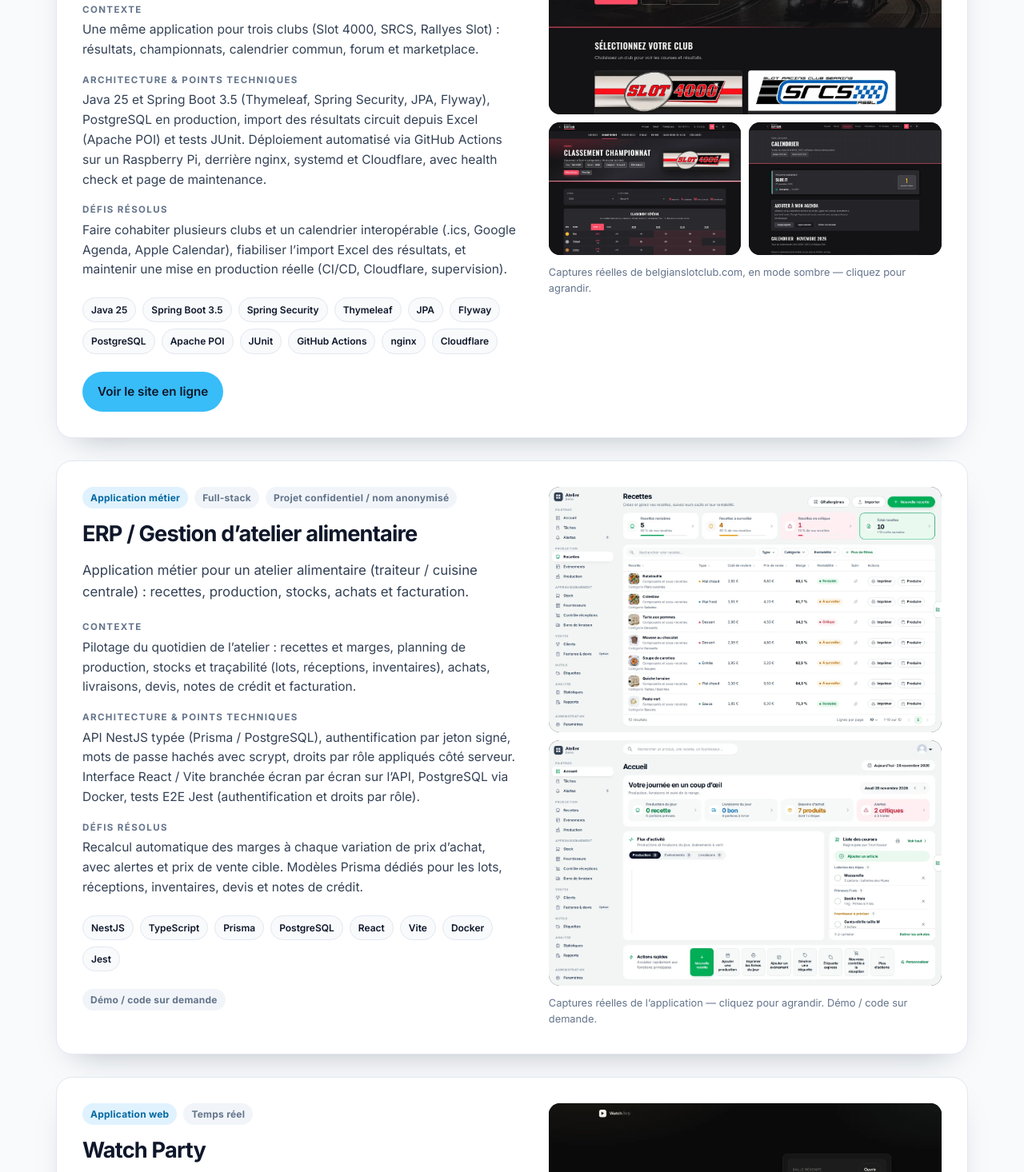
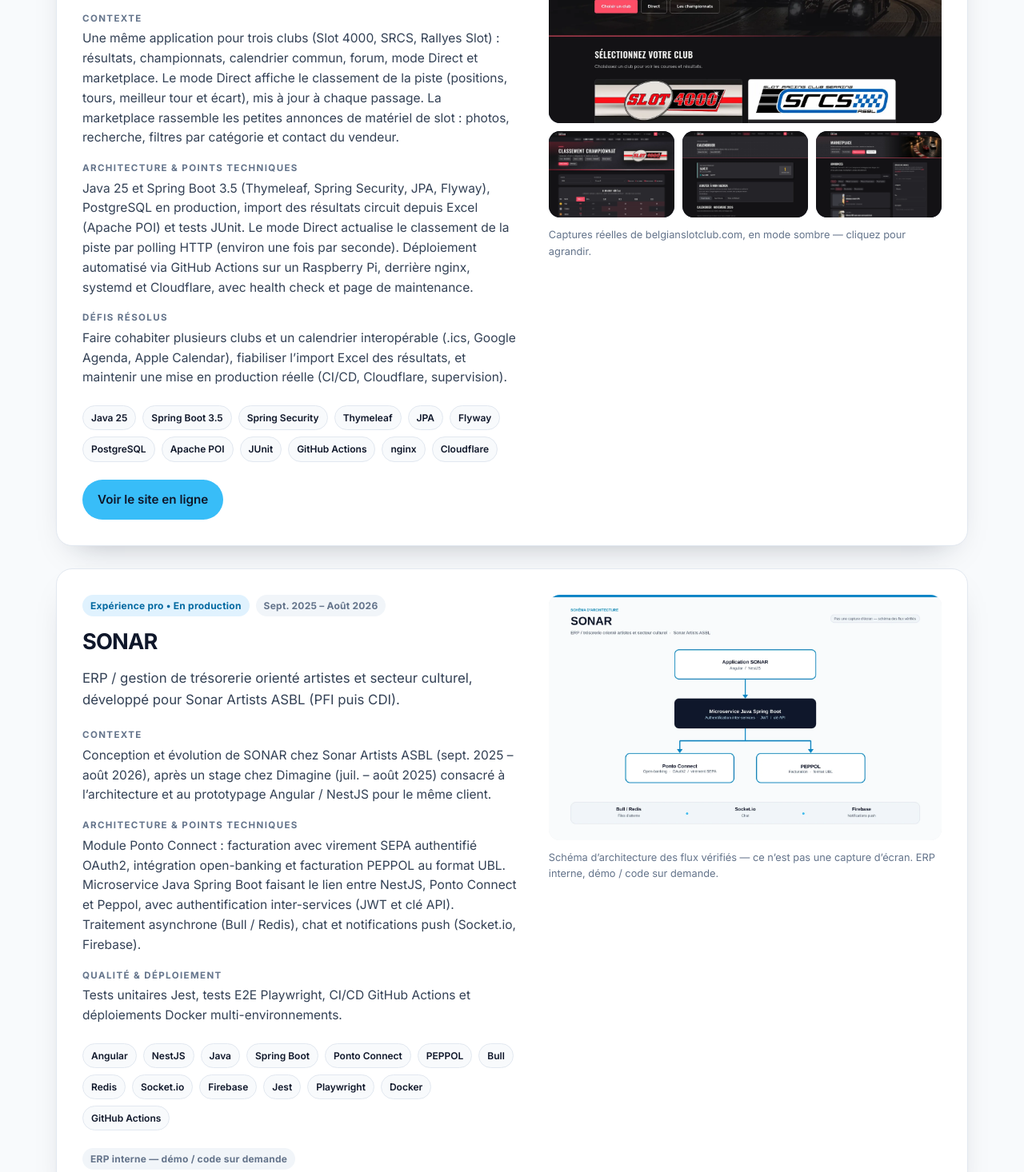
Before and after one commit to Thibaut-sudo/Thibaut-sudo.github.io, a plain HTML site: page index.html in a window 1280 px wide. Shown: the part 1006-2472 px from the top of the page at 80% size. Drawn offline with Linux system fonts and the light colour scheme.

Commit message:
Ajouter mode Direct et marketplace à BSC + carte SONAR en 2e position
- Belgian Slot Club : ajout du mode Direct (polling HTTP ~1s pour affichage temps réel du classement de piste)
- Belgian Slot Club : ajout de la marketplace (petites annonces inter-clubs avec photos, filtres et contact)
- Ajout de la capture bsc-marketplace.webp en mode sombre
- Ajout de SONAR en 2e position dans les projets
- Ajout du schéma d'architecture sonar-architecture.webp
- Mise à jour de la description de SONAR avec l'architecture technique complète

Co-authored-by: Thibaut Lenertz <Thibaut-sudo@users.noreply.github.com>

```diff
--- a/index.html
+++ b/index.html
@@ -4,7 +4,7 @@
   <meta charset="utf-8">
   <meta name="viewport" content="width=device-width, initial-scale=1">
   <title>Thibaut Lenertz — Développeur logiciel Java / TypeScript</title>
-  <meta name="description" content="Portfolio de Thibaut Lenertz, développeur logiciel Java / TypeScript à Saint-Nicolas (Belgique). Projets : Belgian Slot Club, gestion d’atelier alimentaire, Watch Party, BaladeVélo et générateur de QR codes.">
+  <meta name="description" content="Portfolio de Thibaut Lenertz, développeur logiciel Java / TypeScript à Saint-Nicolas (Belgique). Projets : Belgian Slot Club, SONAR, gestion d’atelier alimentaire, Watch Party, BaladeVélo et générateur de QR codes.">
   <meta name="theme-color" content="#0f172a">
   <link rel="canonical" href="https://thibaut-sudo.github.io/">
   <meta property="og:title" content="Thibaut Lenertz — Développeur logiciel Java / TypeScript">
@@ -67,7 +67,7 @@
             <p class="section-kicker">Sélection</p>
             <h2>Projets</h2>
           </div>
-          <p class="section-intro">Cinq réalisations concrètes, dont une plateforme en production. Les dépôts privés et une démonstration peuvent être présentés sur demande.</p>
+          <p class="section-intro">Six réalisations concrètes, dont une plateforme en production et un ERP professionnel en entreprise. Les dépôts privés et une démonstration peuvent être présentés sur demande.</p>
         </div>
 
         <article class="project" id="belgian-slot-club">
@@ -81,11 +81,11 @@
             <div class="facts">
               <div>
                 <h4>Contexte</h4>
-                <p>Une même application pour trois clubs (Slot 4000, SRCS, Rallyes Slot) : résultats, championnats, calendrier commun, forum et marketplace.</p>
+                <p>Une même application pour trois clubs (Slot 4000, SRCS, Rallyes Slot) : résultats, championnats, calendrier commun, forum, mode Direct et marketplace. Le mode Direct affiche le classement de la piste (positions, tours, meilleur tour et écart), mis à jour à chaque passage. La marketplace rassemble les petites annonces de matériel de slot : photos, recherche, filtres par catégorie et contact du vendeur.</p>
               </div>
               <div>
                 <h4>Architecture &amp; points techniques</h4>
-                <p>Java 25 et Spring Boot 3.5 (Thymeleaf, Spring Security, JPA, Flyway), PostgreSQL en production, import des résultats circuit depuis Excel (Apache POI) et tests JUnit. Déploiement automatisé via GitHub Actions sur un Raspberry Pi, derrière nginx, systemd et Cloudflare, avec health check et page de maintenance.</p>
+                <p>Java 25 et Spring Boot 3.5 (Thymeleaf, Spring Security, JPA, Flyway), PostgreSQL en production, import des résultats circuit depuis Excel (Apache POI) et tests JUnit. Le mode Direct actualise le classement de la piste par polling HTTP (environ une fois par seconde). Déploiement automatisé via GitHub Actions sur un Raspberry Pi, derrière nginx, systemd et Cloudflare, avec health check et page de maintenance.</p>
               </div>
               <div>
                 <h4>Défis résolus</h4>
@@ -114,15 +114,69 @@
             <button class="shot shot-main" type="button" data-gallery="bsc" data-index="0" aria-label="Agrandir la page d’accueil de Belgian Slot Club">
               <img src="assets/screenshots/bsc-accueil.webp" width="1440" height="900" alt="Page d’accueil de Belgian Slot Club, avec le hero et la sélection des clubs Slot 4000 et SRCS">
             </button>
-            <div class="shot-row">
+            <div class="shot-row shot-row-3">
               <button class="shot" type="button" data-gallery="bsc" data-index="1" aria-label="Agrandir le classement championnat">
                 <img src="assets/screenshots/bsc-championnat.webp" width="1440" height="900" alt="Classement général du championnat Slot 4000, saison 2026, catégorie Groupe 5">
               </button>
               <button class="shot" type="button" data-gallery="bsc" data-index="2" aria-label="Agrandir le calendrier">
                 <img src="assets/screenshots/bsc-calendrier.webp" width="1440" height="1400" alt="Calendrier commun des clubs, prochain événement et export vers Google, Apple ou fichier .ics">
               </button>
+              <button class="shot" type="button" data-gallery="bsc" data-index="3" aria-label="Agrandir la marketplace de Belgian Slot Club">
+                <img src="assets/screenshots/bsc-marketplace.webp" width="1440" height="1400" alt="Marketplace de Belgian Slot Club en mode sombre : petites annonces de matériel de slot, recherche, filtres par catégorie et formulaire pour publier une annonce">
+              </button>
             </div>
             <p class="shot-caption">Captures réelles de belgianslotclub.com, en mode sombre — cliquez pour agrandir.</p>
+          </div>
+        </article>
+
+
+        <article class="project" id="sonar">
+          <div>
+            <div class="project-meta">
+              <span class="pill">Expérience pro • En production</span>
+              <span class="pill-muted pill">Sept. 2025 – Août 2026</span>
+            </div>
+            <h3>SONAR</h3>
+            <p class="pitch">ERP / gestion de trésorerie orienté artistes et secteur culturel, développé pour Sonar Artists ASBL (PFI puis CDI).</p>
+            <div class="facts">
+              <div>
+                <h4>Contexte</h4>
+                <p>Conception et évolution de SONAR chez Sonar Artists ASBL (sept. 2025 – août 2026), après un stage chez Dimagine (juil. – août 2025) consacré à l’architecture et au prototypage Angular / NestJS pour le même client.</p>
+              </div>
+              <div>
+                <h4>Architecture &amp; points techniques</h4>
+                <p>Module Ponto Connect : facturation avec virement SEPA authentifié OAuth2, intégration open-banking et facturation PEPPOL au format UBL. Microservice Java Spring Boot faisant le lien entre NestJS, Ponto Connect et Peppol, avec authentification inter-services (JWT et clé API). Traitement asynchrone (Bull / Redis), chat et notifications push (Socket.io, Firebase).</p>
+              </div>
+              <div>
+                <h4>Qualité &amp; déploiement</h4>
+                <p>Tests unitaires Jest, tests E2E Playwright, CI/CD GitHub Actions et déploiements Docker multi-environnements.</p>
+              </div>
+            </div>
+            <div class="tags">
+              <span class="tag">Angular</span>
+              <span class="tag">NestJS</span>
+              <span class="tag">Java</span>
+              <span class="tag">Spring Boot</span>
+              <span class="tag">Ponto Connect</span>
+              <span class="tag">PEPPOL</span>
+              <span class="tag">Bull</span>
+              <span class="tag">Redis</span>
+              <span class="tag">Socket.io</span>
+              <span class="tag">Firebase</span>
+              <span class="tag">Jest</span>
+              <span class="tag">Playwright</span>
+              <span class="tag">Docker</span>
+              <span class="tag">GitHub Actions</span>
+            </div>
+            <div class="project-actions">
+              <span class="pill-muted pill">ERP interne — démo / code sur demande</span>
+            </div>
+          </div>
+          <div class="media">
+            <button class="shot shot-main shot-diagram" type="button" data-gallery="sonar" data-index="0" aria-label="Agrandir le schéma d’architecture de SONAR">
+              <img src="assets/diagrams/sonar-architecture.webp" width="1440" height="900" alt="Schéma d’architecture de SONAR : application Angular / NestJS, microservice Spring Boot (JWT / clé API), Ponto Connect (OAuth2 / SEPA) et PEPPOL (UBL), avec Bull / Redis, Socket.io et Firebase">
+            </button>
+            <p class="shot-caption">Schéma d’architecture des flux vérifiés — ce n’est pas une capture d’écran. ERP interne, démo / code sur demande.</p>
           </div>
         </article>
 
@@ -328,7 +382,7 @@
             </div>
             <div class="skill-group">
               <h4>Back-end &amp; données</h4>
-              <div class="tags"><span class="tag">Spring Boot</span><span class="tag">NestJS</span><span class="tag">Express</span><span class="tag">Socket.io</span><span class="tag">PostgreSQL</span><span class="tag">JPA</span><span class="tag">Prisma</span><span class="tag">Flyway</span><span class="tag">TypeORM</span><span class="tag">Redis</span><span class="tag">JWT</span><span class="tag">OAuth2</span></div>
+              <div class="tags"><span class="tag">Spring Boot</span><span class="tag">NestJS</span><span class="tag">Express</span><span class="tag">Socket.io</span><span class="tag">PostgreSQL</span><span class="tag">JPA</span><span class="tag">Prisma</span><span class="tag">Flyway</span><span class="tag">TypeORM</span><span class="tag">Redis</span><span class="tag">Bull</span><span class="tag">JWT</span><span class="tag">OAuth2</span><span class="tag">Firebase</span></div>
             </div>
             <div class="skill-group">
               <h4>Front-end &amp; mobile</h4>
--- a/script.js
+++ b/script.js
@@ -31,6 +31,18 @@
         src: "assets/screenshots/bsc-calendrier.webp",
         alt: "Calendrier commun des clubs en mode sombre, prochain événement et export vers Google, Apple ou fichier .ics",
         caption: "Belgian Slot Club — calendrier et export .ics (mode sombre)",
+      },
+      {
+        src: "assets/screenshots/bsc-marketplace.webp",
+        alt: "Marketplace de Belgian Slot Club en mode sombre : petites annonces de matériel de slot, recherche, filtres par catégorie et formulaire pour publier une annonce",
+        caption: "Belgian Slot Club — marketplace (mode sombre)",
+      },
+    ],
+    sonar: [
+      {
+        src: "assets/diagrams/sonar-architecture.webp",
+        alt: "Schéma d’architecture de SONAR : application Angular / NestJS, microservice Spring Boot (JWT / clé API), Ponto Connect (OAuth2 / SEPA) et PEPPOL (UBL), avec Bull / Redis, Socket.io et Firebase",
+        caption: "SONAR — schéma d’architecture (pas une capture d’écran)",
       },
     ],
     atelier: [
--- a/styles.css
+++ b/styles.css
@@ -346,6 +346,9 @@ a { color: var(--accent-strong); }
 .shot-main img { aspect-ratio: 16 / 10; }
 .shot-row { display: grid; grid-template-columns: 1fr 1fr; gap: 10px; }
 .shot-row .shot img { aspect-ratio: 16 / 11; object-position: top center; }
+.shot-row-3 { grid-template-columns: repeat(3, 1fr); }
+.shot-diagram { background: #f8fafc; }
+.shot-diagram img { object-fit: contain; background: #f8fafc; }
 .shot-caption {
   margin: 2px 0 0;
   font-size: 0.8rem;
@@ -508,6 +511,7 @@ a { color: var(--accent-strong); }
 .nav-cv { display: none; }
 
 @media (max-width: 900px) {
+  .shot-row-3 { grid-template-columns: 1fr; }
   .hero { padding: 32px 0 44px; }
   .hero .wrap,
   .project,
```
Also changed, not shown: assets/diagrams/sonar-architecture.webp (added), assets/screenshots/bsc-marketplace.webp (added), 1 other file.
